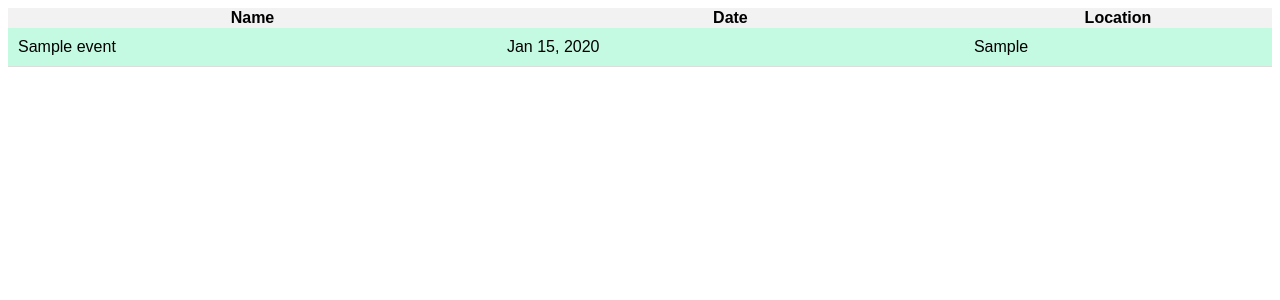
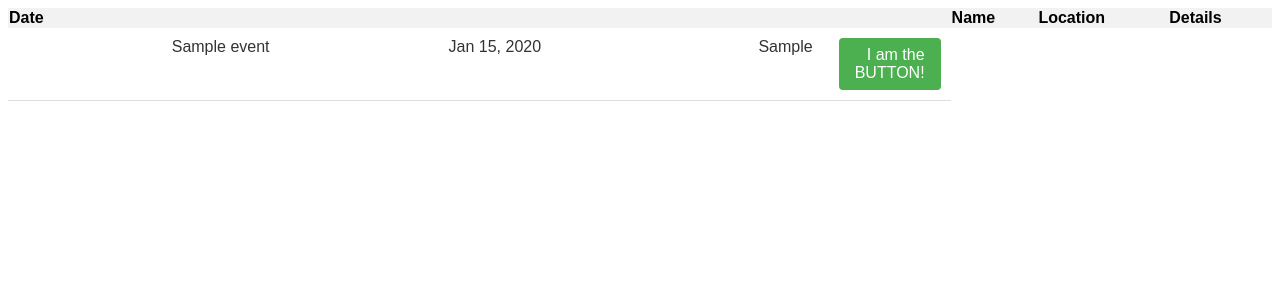
Before and after one commit to mosisn/reportapp, a Django app: template templates/upcoming_events.html in a window 1280 px wide. Shown: the top 300 px of the page. Run offline with Django 5.2, Linux system fonts and the light colour scheme; the template is opened without the code that fills it: values that come from a table or form of the project are taken from there, others are empty; tables that the repository leaves empty hold one stand-in row (values such as "Sample post").

Commit message:
create and update templates for detail page

```diff
--- a/static/css/upcoming_events.css
+++ b/static/css/upcoming_events.css
@@ -1,3 +1,4 @@
+/* upcoming_events.css */
 .table {
     width: 100%;
     border-collapse: collapse;
@@ -7,24 +8,44 @@
 .table-header {
     background-color: #f2f2f2;
     font-weight: bold;
+    text-align: left;
 }
 
 .table-row {
     border-bottom: 1px solid #ddd;
+    display: flex;
+    justify-content: flex-end;
 }
 
 .table-cell {
     padding: 10px;
+    flex: 1;
+    text-align: right;
 }
 
-.table-row:hover {
-    background-color: #f5f5f5;
+.table-cell.btn-cell {
+    flex-grow: 0;
+    padding-left: 16px;
 }
 
 .past-event {
-    background-color: #fdc0c5; /* Light red background for past events */
+    color: #999;
 }
 
 .upcoming-event {
-    background-color: #c4fae2; /* Light green background for upcoming events */
+    color: #333;
 }
+
+.btn {
+    display: inline-block;
+    background-color: #4CAF50;
+    color: white;
+    padding: 8px 16px;
+    text-decoration: none;
+    border-radius: 4px;
+    transition: background-color 0.3s ease;
+}
+
+.btn:hover {
+    background-color: #45a049;
+}
--- a/templates/upcoming_events.html
+++ b/templates/upcoming_events.html
@@ -11,9 +11,10 @@
     <table class="table">
         <thead class="table-header">
             <tr>
-                <th>Name</th>
-                <th>Date</th>
-                <th>Location</th>
+                <td>Date</td>
+                <td>Name</td>
+                <td>Location</td>
+                <td>Details</td>
             </tr>
         </thead>
         <tbody>
@@ -23,11 +24,14 @@
                 <td class="table-cell">{{ item.name }}</td>
                 <td class="table-cell">{{ item.date|date:"M d, Y" }}</td>
                 <td class="table-cell">{{ item.location }}</td>
+                <td class="table-cell btn-cell">
+                    <a href="{{ item.id }}" class="btn">I am the BUTTON!</a>
+                </td>
             </tr>
             {% endfor %}
             {% else %}
             <tr class="table-row">
-                <td class="table-cell" colspan="3">No data available.</td>
+                <td class="table-cell" colspan="4">No data available.</td>
             </tr>
             {% endif %}
         </tbody>
```
Also changed, not shown: static/css/event_detail.css (added, +45 -0 lines), templates/event_detail.html (added, +20 -0 lines).
